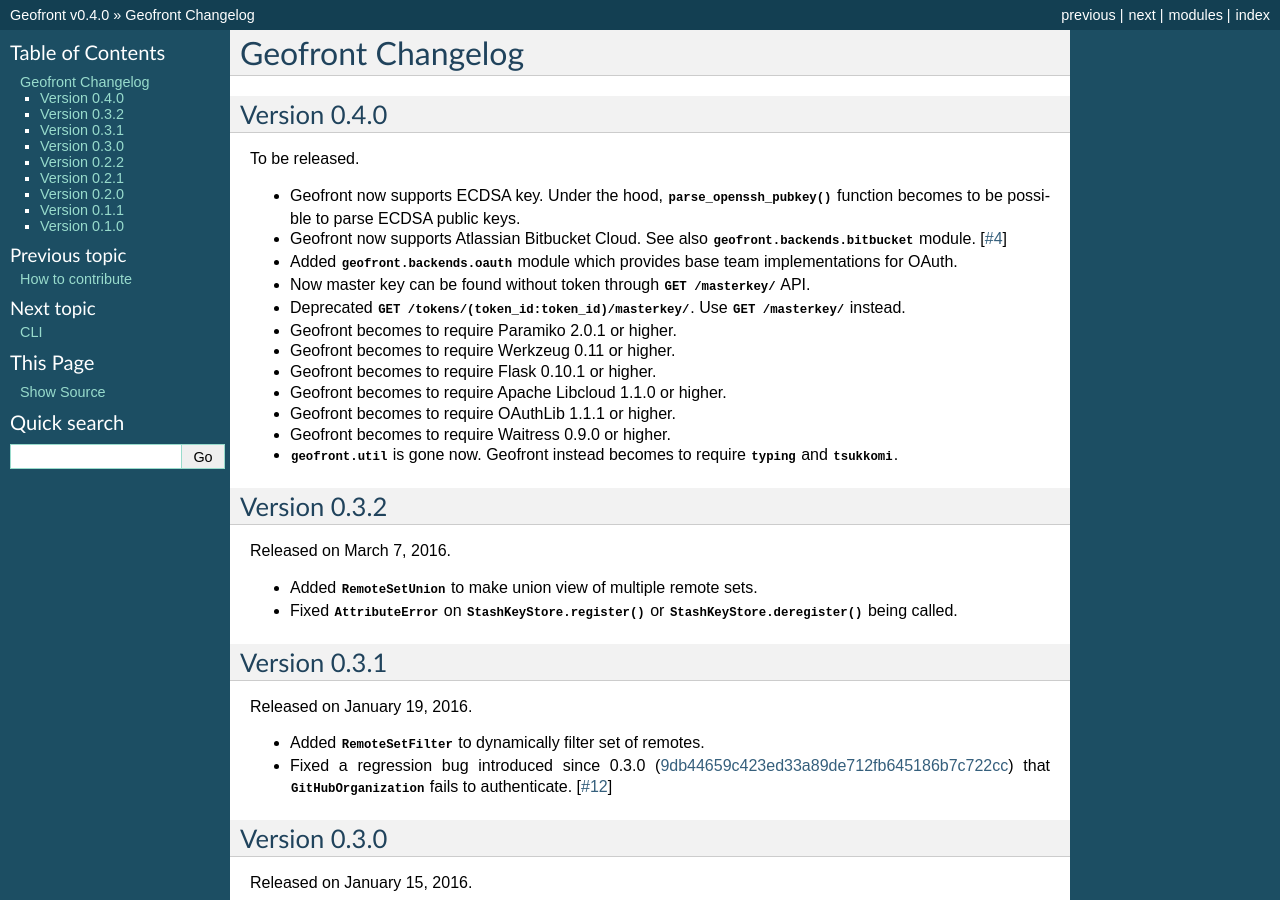
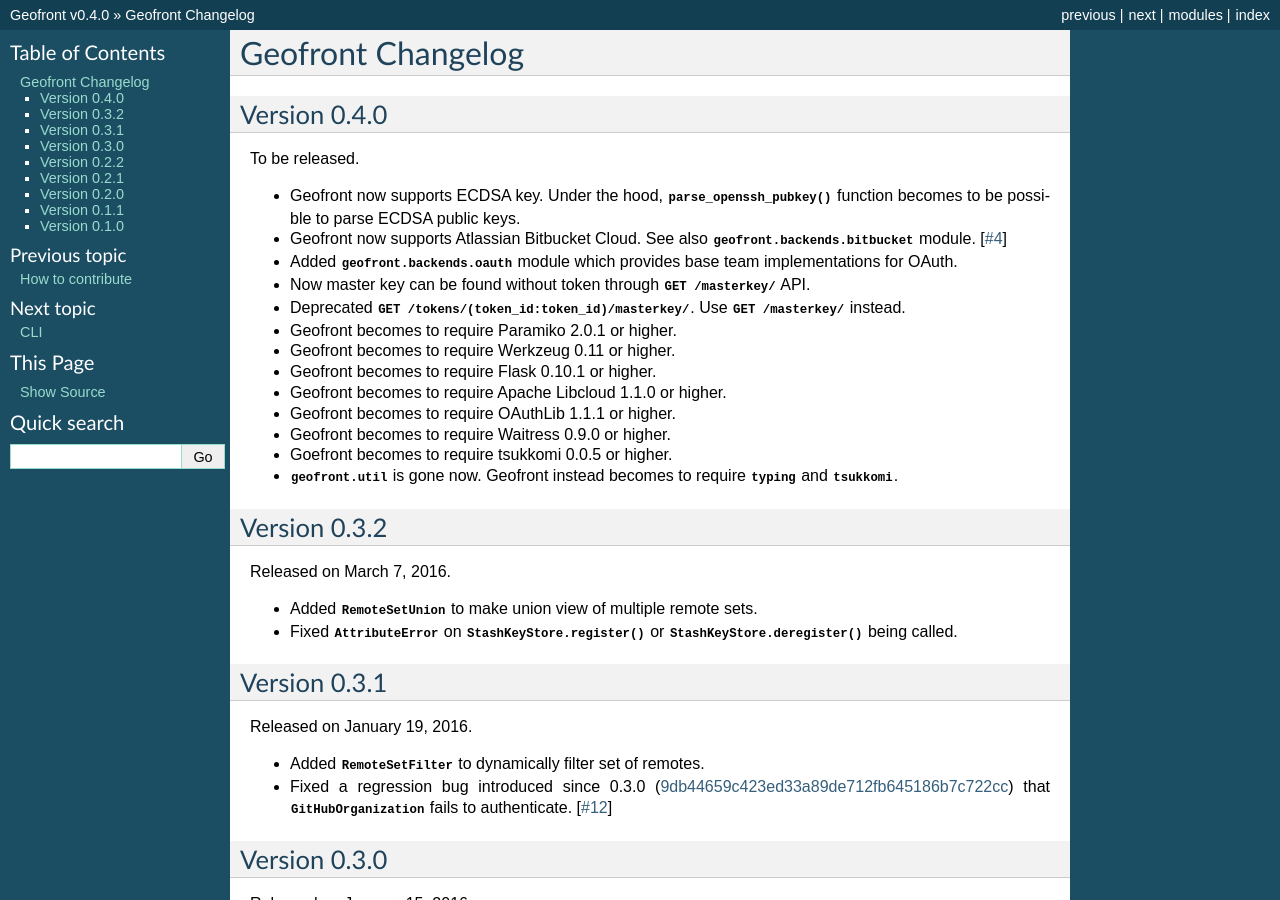
Before and after one commit to geofront-auth/geofront, a Sphinx documentation site: the page built from docs/changes.rst, in a window 1280 px wide and 900 px high. Built offline with Sphinx 7.4.7, drawn with Linux system fonts in a browser that asks for light colours; pages that are not in the unit, such as notebooks, are missing from menus.

```diff
--- a/README.rst
+++ b/README.rst
@@ -75,7 +75,7 @@ Prerequisites
   - Waitress_ 0.9.0+
   - singledispatch_ (only if Python is older than 3.4)
   - typing_ (only if Python is older than 3.5)
-  - tsukkomi_ 0.0.4+
+  - tsukkomi_ 0.0.5+
 
 .. _Paramiko: http://www.paramiko.org/
 .. _cryptography: https://cryptography.io/
--- a/docs/changes.rst
+++ b/docs/changes.rst
@@ -23,6 +23,7 @@ To be released.
 - Geofront becomes to require Apache Libcloud 1.1.0 or higher.
 - Geofront becomes to require OAuthLib 1.1.1 or higher.
 - Geofront becomes to require Waitress 0.9.0 or higher.
+- Goefront becomes to require tsukkomi 0.0.5 or higher.
 - :mod:`geofront.util` is gone now.  Geofront instead becomes to require
   :mod:`typing` and :mod:`tsukkomi`.
 
```
